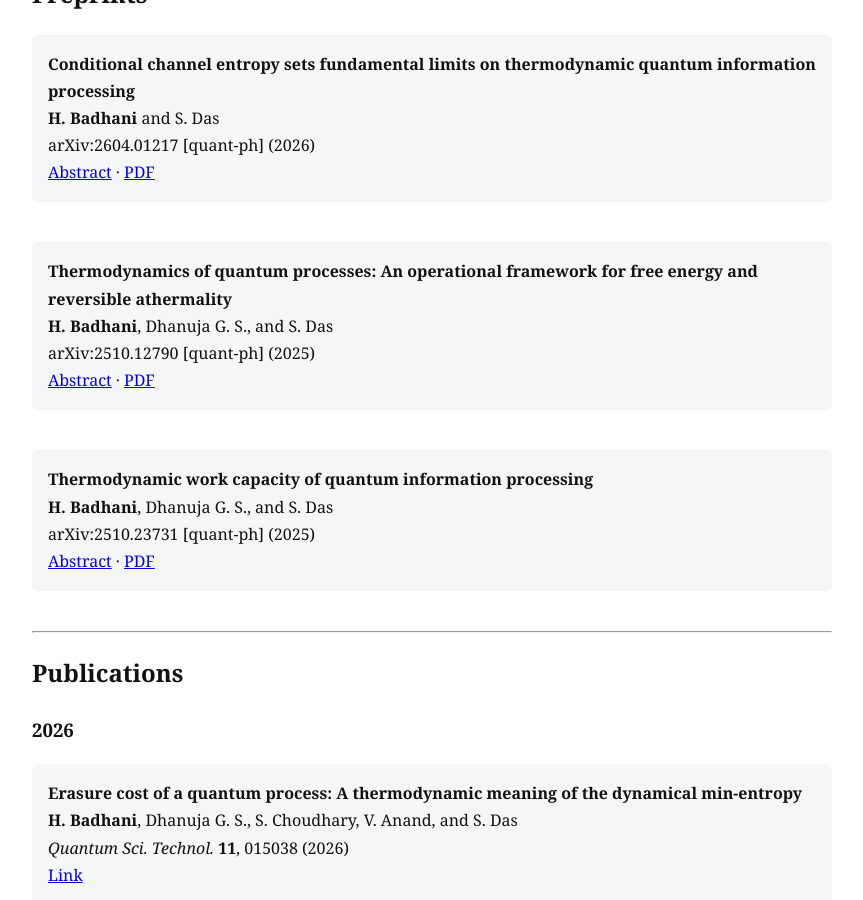
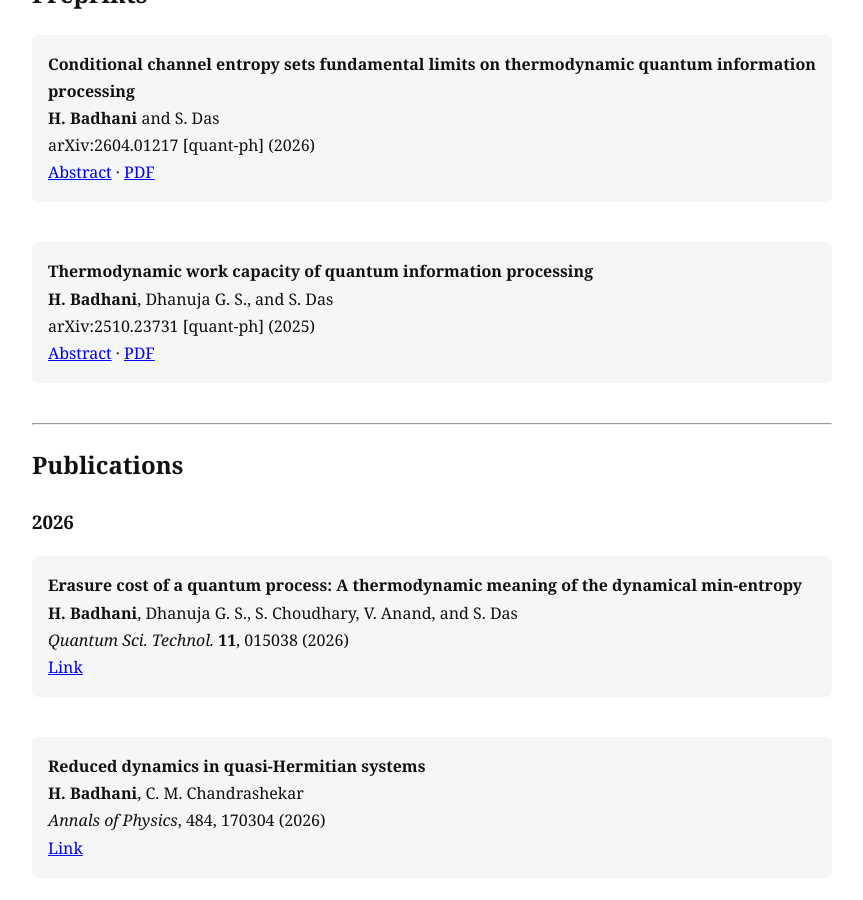
Before and after one commit to himanshubadhani/himanshubadhani.github.io, a Jekyll site: the page built from publications.md, in a window 1280 px wide and 900 px high, scrolled down 362 px. Shown: the whole window, without its empty margins (208-1071 px from the left). Built offline with Jekyll 4.4.1, drawn with Linux system fonts in a browser that asks for light colours.

Commit message:
Refactor preprints.yml to remove duplicate entry
Removed duplicate preprint entry and updated PDF link.

```diff
--- a/_data/preprints.yml
+++ b/_data/preprints.yml
@@ -11,10 +11,3 @@
   year: 2025
   abstract: "https://arxiv.org/abs/2510.23731"
   pdf: "https://arxiv.org/pdf/2510.23731.pdf"
-
-- title: "Thermodynamics of quantum processes: An operational framework for free energy and reversible athermality"
-  authors: "<strong>H. Badhani</strong>, Dhanuja G. S., and S. Das"
-  archive: "arXiv:2510.12790 [quant-ph]"
-  year: 2025
-  abstract: "https://arxiv.org/abs/2510.12790"
-  pdf: "https://arxiv.org/pdf/2510.12790.pdf"
```
